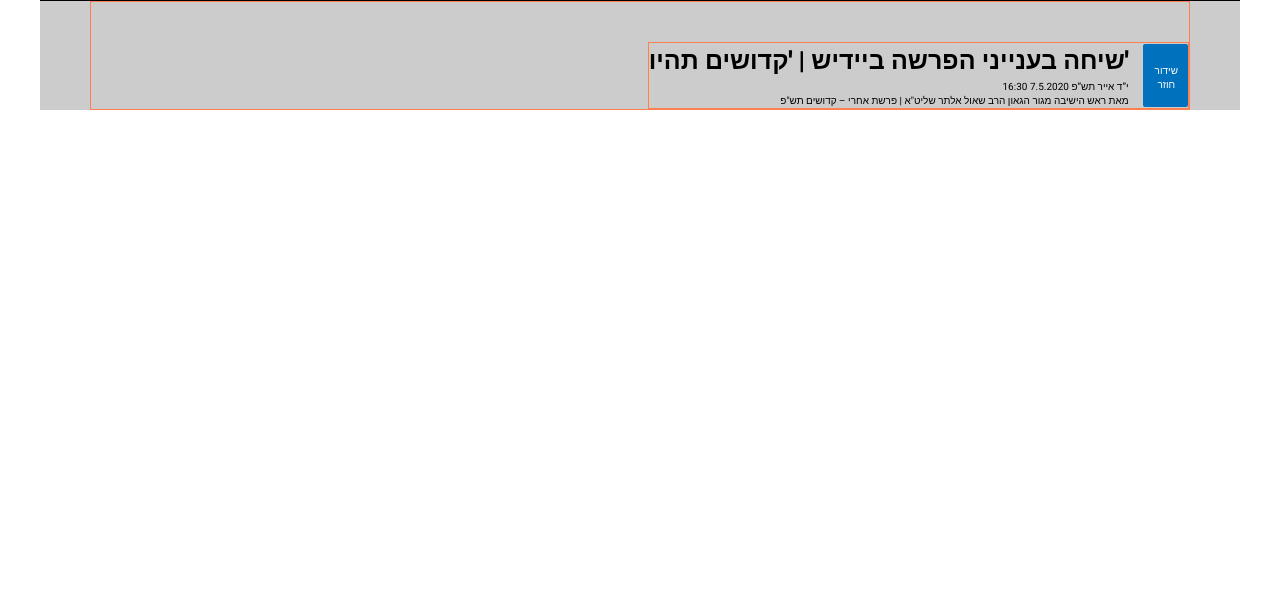
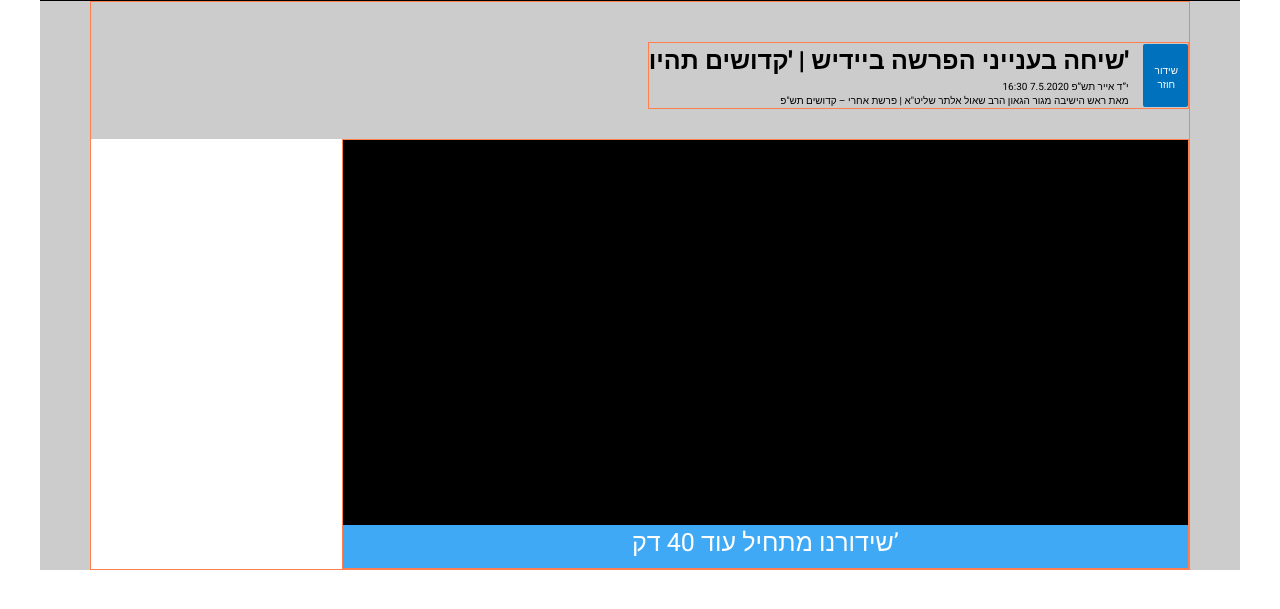
Before and after one commit to VladiVK/app-vesto-test, a plain HTML site: page index.html in a window 1280 px wide. Shown: the part 59-668 px from the top of the page. Drawn offline with Linux system fonts and the light colour scheme.

Commit message:
Broadcast_window withot typography

```diff
--- a/index.html
+++ b/index.html
@@ -69,7 +69,15 @@
                         </div>
 
                     </div>
-                    <div class="broadcast__window"></div>
+                    <div class="broadcast__window">
+                        <div class="window-sidebar"></div>
+                        <div class="window-main">
+                            <div class="window-main-display"></div>
+                            <div class="window-main-info">
+                                <p>שידורנו מתחיל עוד 40 דק’</p>
+                            </div>
+                        </div>
+                    </div>
                 </div>
             </div>
         </section>
--- a/styles/sass/layout/_broadcast.scss
+++ b/styles/sass/layout/_broadcast.scss
@@ -3,11 +3,10 @@
         background: #cccccc;
     }
 }
+
 .broadcast__content {
     @include flex(column, center, center);
     border: 1px solid coral;
-
-    // min-height: 770px;
 }
 
 .broadcast__stream {
@@ -21,6 +20,7 @@
         @include flex(column, center, flex-end);
 
     }
+
     .stream-control {
 
         background: #0071bc;
@@ -32,4 +32,40 @@
         @include flex(column, center, center);
 
     }
+
+
 }
+
+.broadcast__window {
+    flex: 1 1 46rem;
+    width: 100%;
+    @include flex(row, center, center);
+    padding-top: 3rem;
+
+    .window-sidebar {
+        flex: 1 1 32.5rem;
+        background: #fff;
+        width: 100%;
+        height: 100%;
+    }
+    .window-main {
+        flex: 1 1 auto;
+        border: 1px solid coral;
+        @include flex(column, center, center);
+
+        width: 100%;
+        height: 100%;
+        .window-main-display {
+            background: #000;
+            flex:  1 1 90%;
+            width: 100%;
+        }
+        .window-main-info {
+            flex:  1 1 10%;
+            background: #3fa9f5;
+            color: #fff;
+            width: 100%;
+            text-align: center;
+        }
+    }
+}
```
Also changed, not shown: css/main.css.
